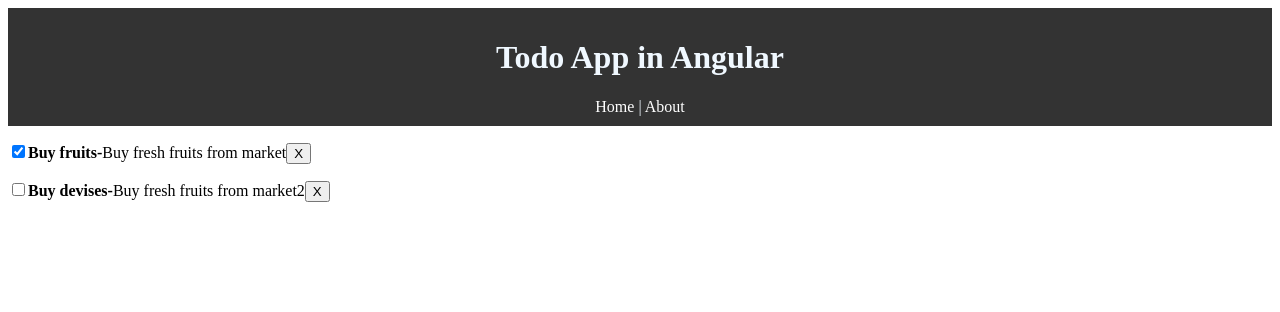
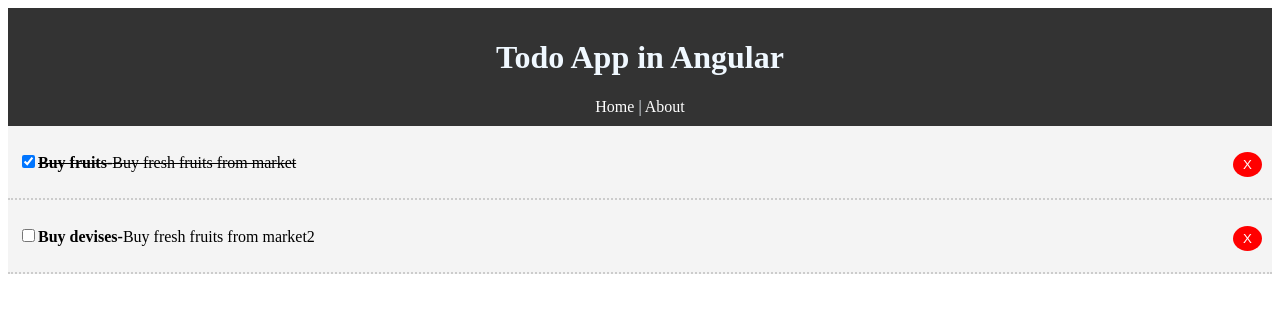
Before and after one commit to Tsla88/ng-todo-app, an Angular app in the folder ng-todo-app/: page / in a window 1280 px wide. Shown: the top 312 px of the page. Built offline with nearby package versions, Linux system fonts and the light colour scheme.

Commit message:
Add css for todo

```diff
--- a/ng-todo-app/src/app/components/todo-item/todo-item.component.css
+++ b/ng-todo-app/src/app/components/todo-item/todo-item.component.css
@@ -0,0 +1,19 @@
+.del{
+    background: #ff0000;
+    color:#fff;
+    border:none;
+padding: 5px 10px;
+border-radius: 50%;
+cursor: pointer;
+float:right;
+}
+
+.is-complited{
+    text-decoration: line-through;
+}
+
+.item{
+    padding: 10px;
+    background: #f4f4f4;
+    border-bottom: 2px #ccc dotted;
+}
--- a/ng-todo-app/src/app/components/todo-item/todo-item.component.html
+++ b/ng-todo-app/src/app/components/todo-item/todo-item.component.html
@@ -1,4 +1,4 @@
-<div>
+<div [ngClass]="setClasses()">
     <p>
         <input type="checkbox" id="{{todo.id}}" (change)="onToggle(todo)"
         [checked]="todo.completed">
--- a/ng-todo-app/src/app/components/todo-item/todo-item.component.ts
+++ b/ng-todo-app/src/app/components/todo-item/todo-item.component.ts
@@ -14,6 +14,14 @@ export class TodoItemComponent implements OnInit {
 
   ngOnInit(): void {
   }
+  setClasses(){
+let classes={
+  item:true,
+  'is-complited':this.todo.completed
+}
+return classes;
+  }
+
  onToggle(todo:Todo):void{
   todo.completed=!todo.completed;
  }
```
